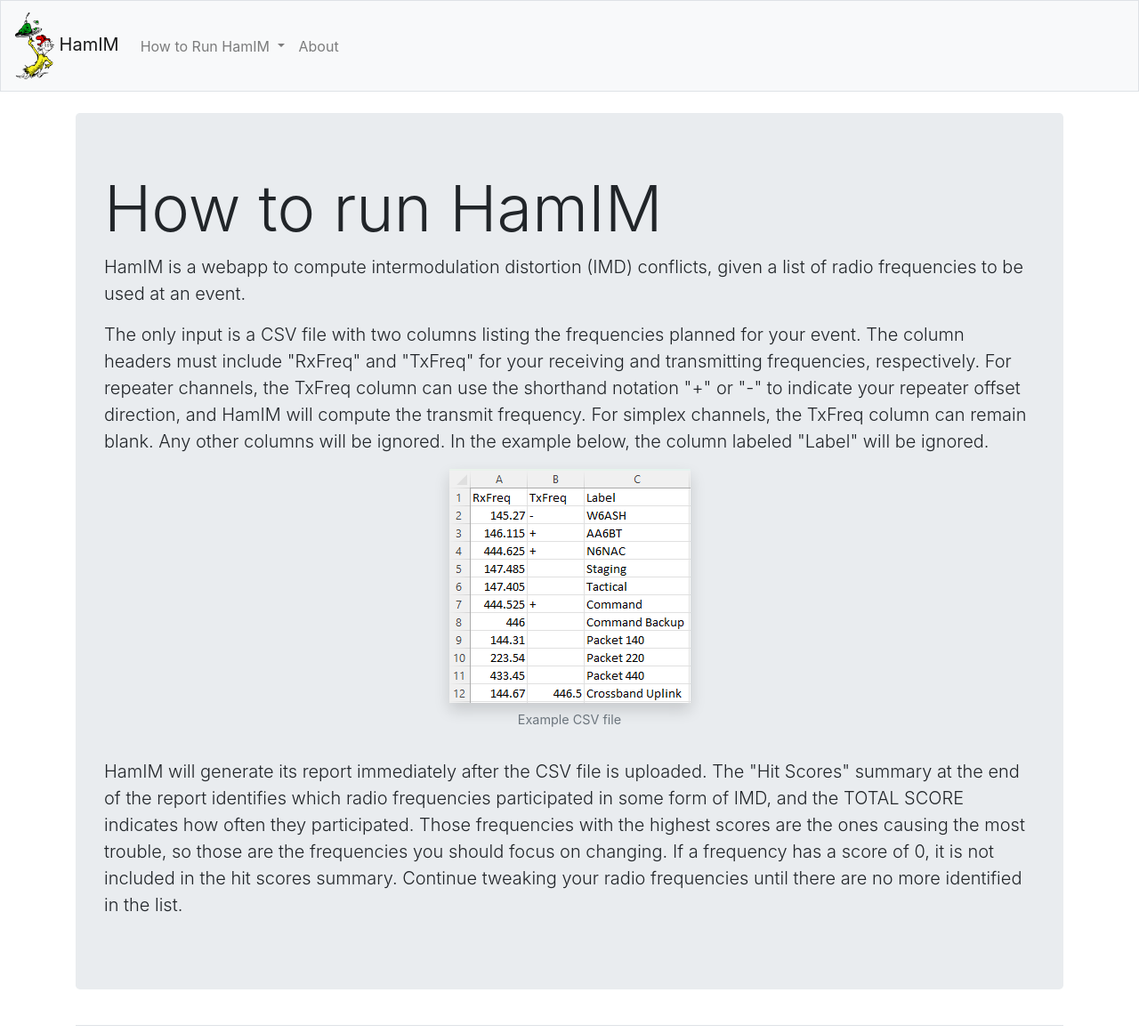
After one commit to Schlermie/ham_intermod, a Django app: page /basics/ in a window 1280 px wide. The commit adds this page. Shown: the whole page at 89% size. Run offline with Django 4.2, Linux system fonts and the light colour scheme; some libraries are stand-ins or nearby versions.

Commit message:
Added a dropdown "How to" menu to the navbar.

```diff
--- a/hamim/templates/hamim/base.html
+++ b/hamim/templates/hamim/base.html
@@ -25,14 +25,20 @@
     </button>
     <div class="collapse navbar-collapse" id="navbarCollapse">
       <ul class="navbar-nav mr-auto">
+        <li class="nav-item dropdown">
+          <a class="nav-link dropdown-toggle" href="#" role="button" data-toggle="dropdown" aria-expanded="false">
+            How to Run HamIM
+          </a>
+          <div class="dropdown-menu">
+            <a class="dropdown-item" href="{% url 'hamim:basics'%}">The Basics</a>
+            <a class="dropdown-item" href="{% url 'hamim:backups'%}">Backup Channels</a>
+            <div class="dropdown-divider"></div>
+            <a class="dropdown-item" href="{% url 'hamim:makecsv'%}">How to Make a CSV File</a>
+          </div>
+        </li>
         <li class="nav-item">
           <a class="nav-link" href="{% url 'hamim:about'%}">
-            How to Run HamIM
-          </a>
-        </li>
-        <li class="nav-item">
-          <a class="nav-link" href="{% url 'hamim:makecsv'%}">
-            How to Make a CSV File
+            About
           </a>
         </li>
       </ul>
--- /dev/null
+++ b/hamim/templates/hamim/basics.html
@@ -0,0 +1,37 @@
+{% extends "hamim/base.html" %}
+{% load static %}  <!-- Load static folder with images in it. -->
+
+{% block page_header %}
+  <div class="jumbotron">
+    <h1 class="display-3">How to run HamIM</h1>
+    <p class="lead">
+      HamIM is a webapp to compute intermodulation distortion (IMD)
+      conflicts, given a list of radio frequencies to be used at an event.</p>
+    <p class="lead">
+      The only input is a CSV file with two columns listing the frequencies
+      planned for your event. The column headers must include "RxFreq" and
+      "TxFreq" for your receiving and transmitting frequencies, respectively.
+      For repeater channels, the TxFreq column can use the shorthand notation
+      "+" or "-" to indicate your repeater offset direction, and HamIM will
+      compute the transmit frequency. For simplex channels, the TxFreq column
+      can remain blank. Any other columns will be ignored. In the example below,
+      the column labeled "Label" will be ignored.
+      <a href="{% static 'CSVExample.csv' %}" download>
+        <center><figure class="figure">
+          <img src="{% static 'CSVExample.png' %}" class="shadow mb-2">
+          <figcaption class="figure-caption">Example CSV file</figcaption>
+        </figure></center>
+      </a>
+    </p>
+    <p class="lead">
+      HamIM will generate its report immediately after the CSV file is uploaded.
+      The "Hit Scores" summary at the end of the report identifies which radio
+      frequencies participated in some form of IMD, and the TOTAL SCORE indicates
+      how often they participated. Those frequencies with the highest scores
+      are the ones causing the most trouble, so those are the frequencies you
+      should focus on changing. If a frequency has a score of 0, it is not
+      included in the hit scores summary. Continue tweaking your radio
+      frequencies until there are no more identified in the list.
+    </p>
+  </div>
+  {% endblock page_header %}
--- a/hamim/urls.py
+++ b/hamim/urls.py
@@ -6,6 +6,10 @@ urlpatterns = [
     path('', views.index, name='index'),
     # About page
     path('about/', views.about, name='about'),
+    # HamIM version number and contact information
+    path('basics/', views.basics, name='basics'),
     # How to Create a CSV page
-    path('makecsv/', views.makecsv, name='makecsv')
+    path('makecsv/', views.makecsv, name='makecsv'),
+    # How to Manage Backup Channels page
+    path('backups/', views.backups, name='backups')
 ]
--- a/hamim/views.py
+++ b/hamim/views.py
@@ -24,9 +24,17 @@ def index(request):
     return render(request, 'hamim/index.html', {'form': form})
 
 def about(request):
-    """ Tell the user something about HamIM and how to use it """
+    """ HamIM version number and contact information """
     return render(request, 'hamim/about.html')
 
 def makecsv(request):
     """ Teach the user how to make a CSV file """
     return render(request, 'hamim/makecsv.html')
+
+def basics(request):
+    """ Tell the user something about HamIM and how to use it """
+    return render(request, 'hamim/basics.html')
+
+def backups(request):
+    """ Teach the user how to manage backup channels """
+    return render(request, 'hamim/backups.html')
```
Also changed, not shown: hamim/templates/hamim/about.html (+1 -30 lines), hamim/templates/hamim/backups.html (added, +43 -0 lines).
